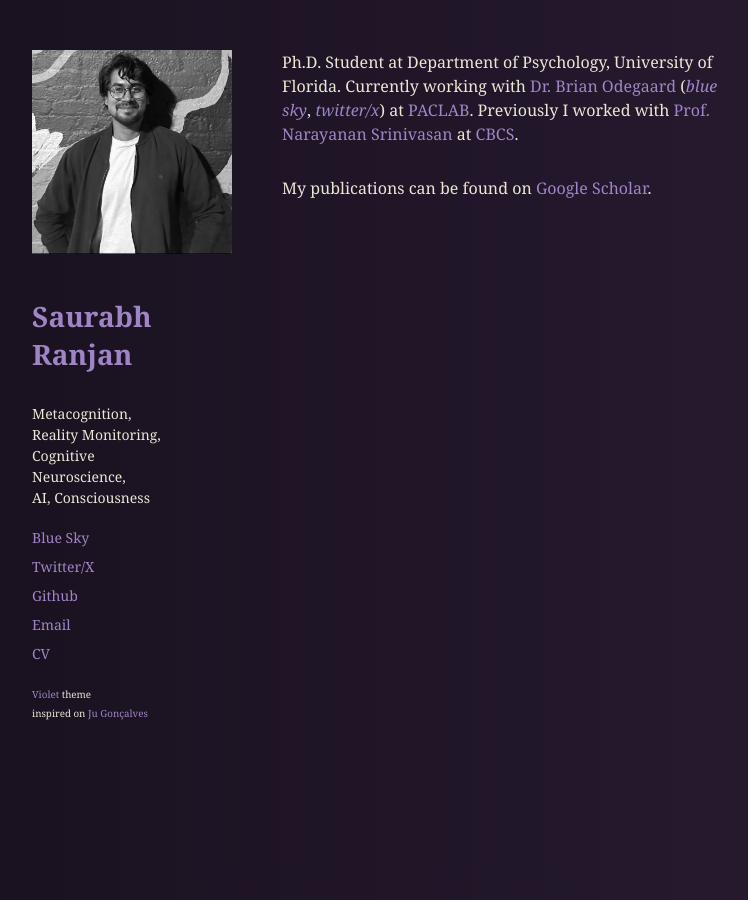
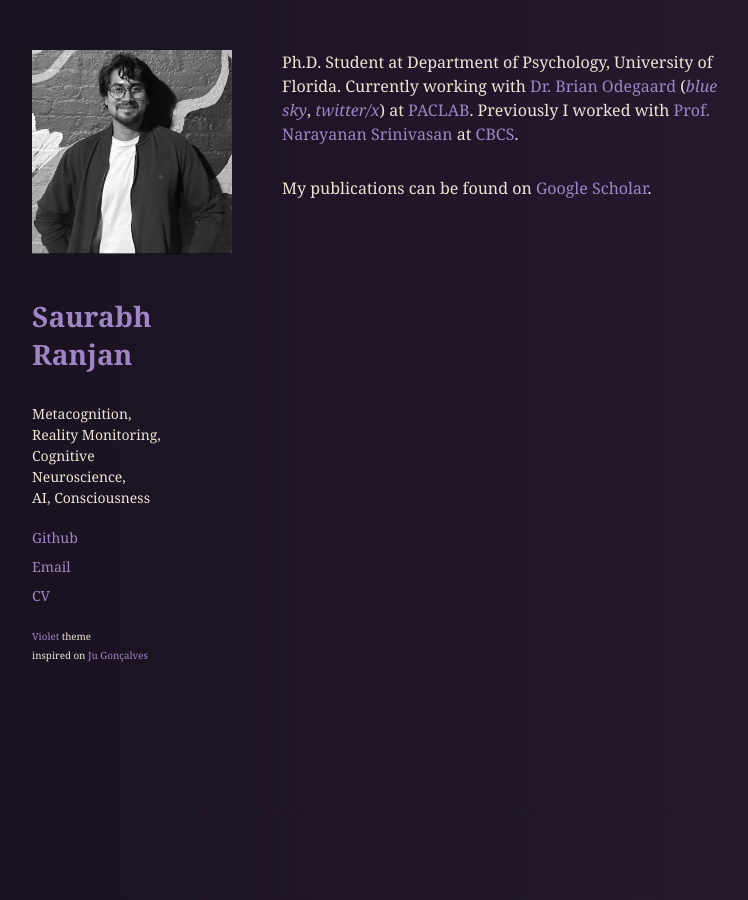
Before and after one commit to saurabhr/saurabhr.github.io, a Jekyll site: the page built from index.html, in a window 1280 px wide. Shown: the whole page, without its empty margins (68-816 px from the left). Built offline with Jekyll 4.4.1, drawn with Linux system fonts in a browser that asks for light colours.

Commit message:
update social

```diff
--- a/_config.yml
+++ b/_config.yml
@@ -11,8 +11,8 @@ url: https://saurabhr.github.io
 # your url: http://USERNAME.github.io
 
 # if you don't have any of social below, comment the line
-blue sky: saurabhr.bsky.social
-twitter/X: saurabhbluebird
+bluesky: saurabhr.bsky.social
+twitter: saurabhbluebird
 github: saurabhr
 email: saurabh.ranjan@ufl.edu
 
--- a/index.html
+++ b/index.html
@@ -19,8 +19,10 @@ title: Home
 
   <nav>
     <ul>
+      <!--
       <li><a href="https://bsky.app/{{ site.bsky }}" target=_blank>Blue Sky</a></li>
       <li><a href="https://twitter.com/{{ site.twitter }}" target=_blank>Twitter/X</a></li>
+      -->
       <li><a href="https://github.com/{{ site.github }}" target=_blank>Github</a></li>
       <li><a href="mailto:{{ site.email }}" target=_blank>Email</a></li>
       <li><a href="https://1drv.ms/b/s!Aj13zKMc23QKjGJRlR8QN3CNrGTX?e=FfHHMW" target=_blank>CV</a></li>
```
